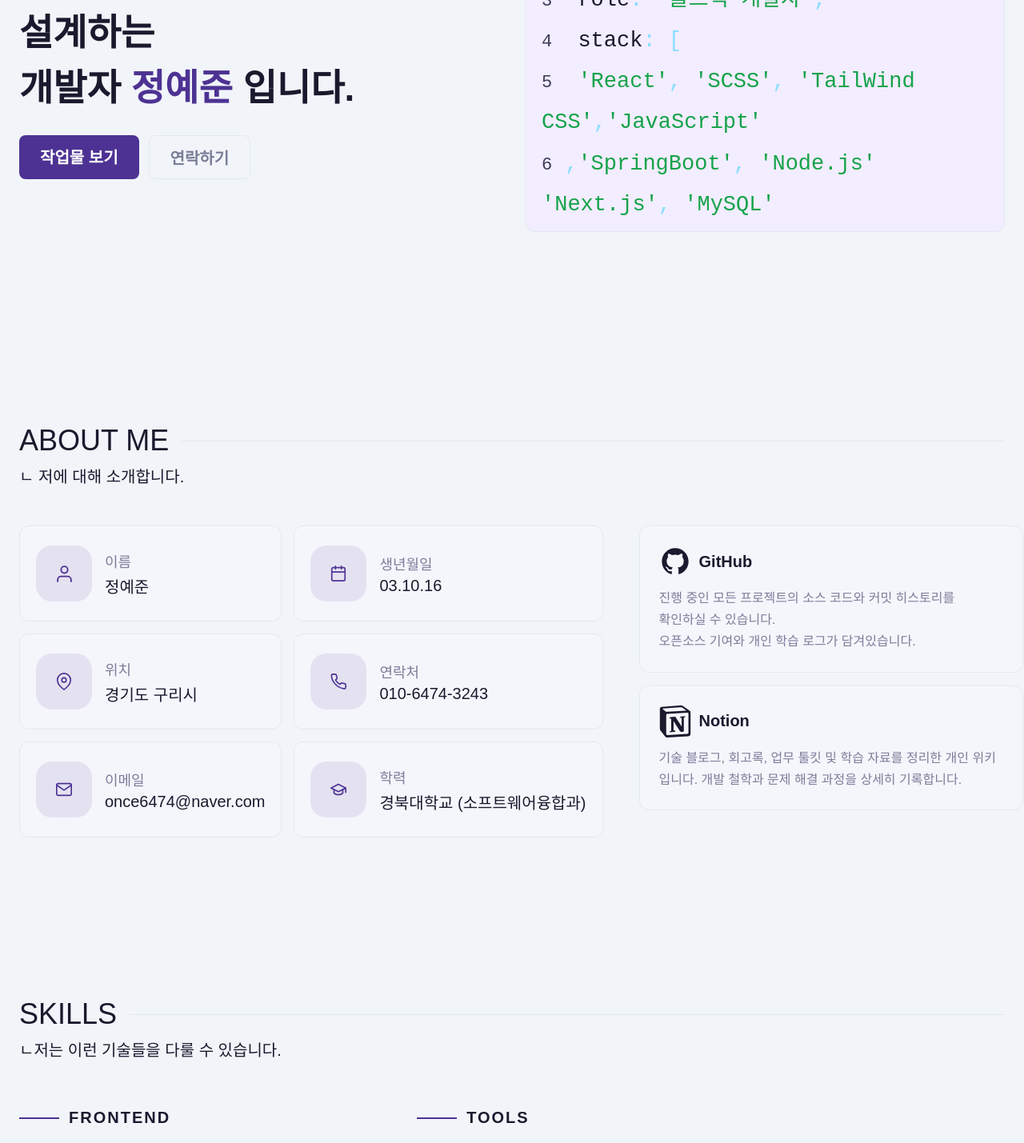
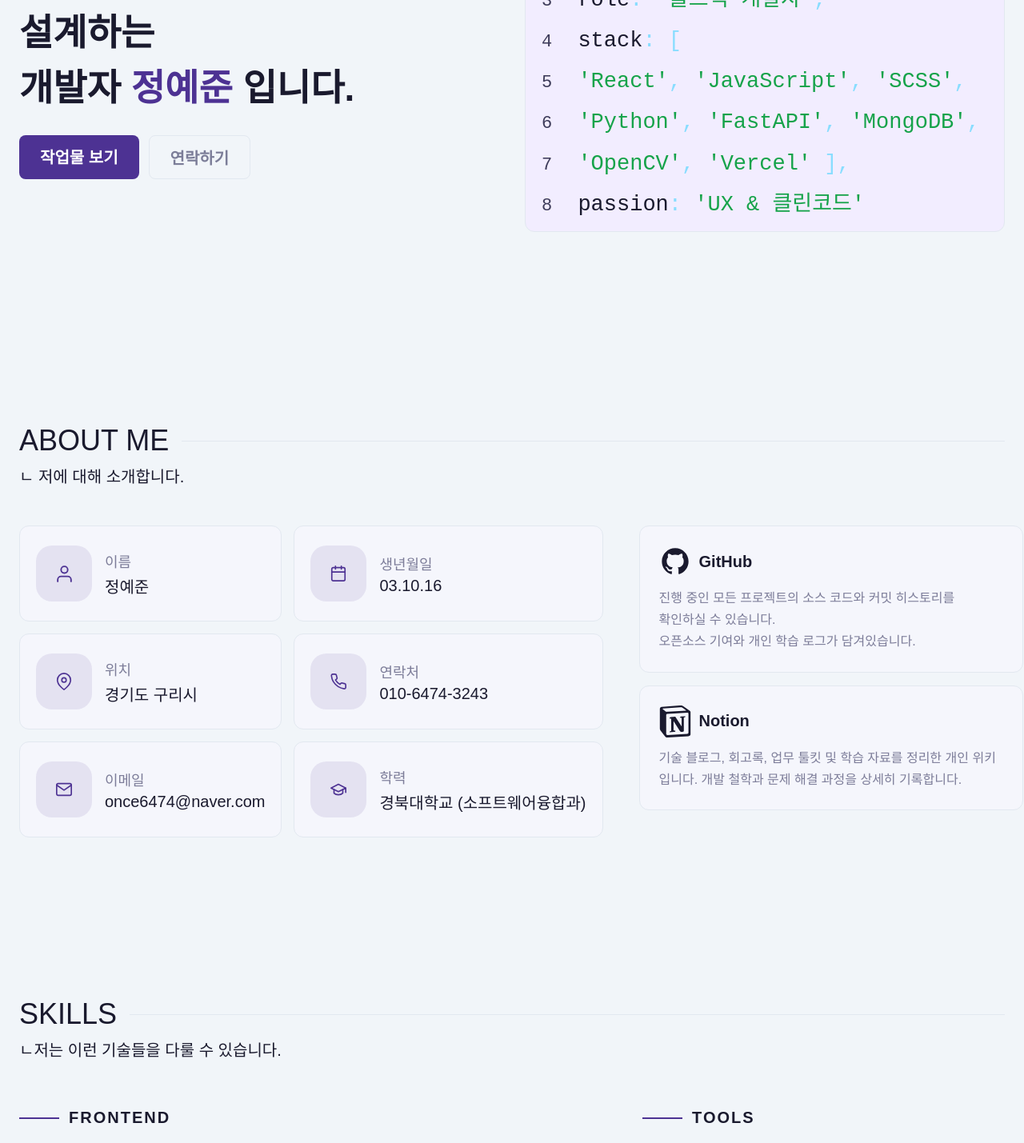
Before and after one commit to Yejun-Jung/JYJ-Portfolio, a React (Vite) app: page / in a window 1280 px wide. Shown: the part 420-1849 px from the top of the page at 80% size. Built offline with nearby package versions, Linux system fonts and the light colour scheme.

Commit message:
animation / miniProject update

```diff
--- a/src/components/sections/About.jsx
+++ b/src/components/sections/About.jsx
@@ -13,20 +13,20 @@ const About = () => {
     };
 
     const itemVariants = {
-        hidden: { opacity: 0, y: 30 },
+        hidden: { opacity: 0, y: 20 },
         visible: {
             opacity: 1,
             y: 0,
-            transition: { duration: 0.6, ease: "easeOut" },
+            transition: { type: "spring", stiffness: 70, damping: 14 },
         },
     };
 
     const linkVariants = {
-        hidden: { opacity: 0, x: 30 },
+        hidden: { opacity: 0, x: 20 },
         visible: {
             opacity: 1,
             x: 0,
-            transition: { duration: 0.6, ease: "easeOut" },
+            transition: { type: "spring", stiffness: 70, damping: 14 },
         },
     };
 
@@ -131,7 +131,7 @@ const About = () => {
                             rel="noreferrer"
                             className={styles.linkCard}
                             variants={linkVariants}
-                            whileHover={{ scale: 1.02 }}
+                            whileHover={{ scale: 1.01, y: -2 }}
                             whileTap={{ scale: 0.98 }}
                         >
                             <div className={styles.linkHeader}>
@@ -149,7 +149,7 @@ const About = () => {
                             rel="noreferrer"
                             className={styles.linkCard}
                             variants={linkVariants}
-                            whileHover={{ scale: 1.02 }}
+                            whileHover={{ scale: 1.01, y: -2 }}
                             whileTap={{ scale: 0.98 }}
                         >
                             <div className={styles.linkHeader}>
--- a/src/components/sections/Hero.jsx
+++ b/src/components/sections/Hero.jsx
@@ -7,9 +7,9 @@ const codeLines = [
   { parts: [{ cls: "tx", text: " name" }, { cls: "pl", text: ": " }, { cls: "str", text: "'정예준'" }, { cls: "pl", text: "," }] },
   { parts: [{ cls: "tx", text: " role" }, { cls: "pl", text: ": " }, { cls: "str", text: "'풀스택 개발자'" }, { cls: "pl", text: "," }] },
   { parts: [{ cls: "tx", text: " stack" }, { cls: "pl", text: ": [" }] },
-  { parts: [{ cls: "str", text: " 'React'" }, { cls: "pl", text: ", " }, { cls: "str", text: "'SCSS'" }, { cls: "pl", text: ", " }, { cls: "str", text: "'TailWind CSS'" }, { cls: "pl", text: "," }, { cls: "str", text: "'JavaScript'" }] },
-  { parts: [{ cls: "pl", text: "," }, { cls: "str", text: "'SpringBoot'" }, { cls: "pl", text: ", " }, { cls: "str", text : "'Node.js'" }, { cls: "str", text: " 'Next.js'" }, { cls: "pl", text: ", " }, { cls: "str", text: "'MySQL'" }] },
-  { parts: [{ cls: "pl", text: ", " }, { cls: "str", text: "'DBeaver'" }, { cls: "pl", text: ", " }, { cls: "str", text: "'Python'" },  { cls: "pl", text: " ]," }] },
+  { parts: [{ cls: "str", text: " 'React'" }, { cls: "pl", text: ", " }, { cls: "str", text: "'JavaScript'" }, { cls: "pl", text: ", " }, { cls: "str", text: "'SCSS'" }, { cls: "pl", text: "," }] },
+  { parts: [{ cls: "str", text: " 'Python'" }, { cls: "pl", text: ", " }, { cls: "str", text: "'FastAPI'" }, { cls: "pl", text: ", " }, { cls: "str", text: "'MongoDB'" }, { cls: "pl", text: "," }] },
+  { parts: [{ cls: "str", text: " 'OpenCV'" }, { cls: "pl", text: ", " }, { cls: "str", text: "'Vercel'" }, { cls: "pl", text: " ]," }] },
   { parts: [{ cls: "tx", text: " passion" }, { cls: "pl", text: ": " }, { cls: "str", text: "'UX & 클린코드'" }] },
   { parts: [{ cls: "pl", text: "}" }] },
 ];
@@ -34,15 +34,15 @@ const Hero = () => {
   };
 
   const itemVariants = {
-    hidden: { opacity: 0, y: 30 },
-    visible: { opacity: 1, y: 0, transition: { type: "spring", stiffness: 80, damping: 12 } }
+    hidden: { opacity: 0, y: 20 },
+    visible: { opacity: 1, y: 0, transition: { type: "spring", stiffness: 70, damping: 14 } }
   };
 
   const editorVariants = {
-    hidden: { opacity: 0, x: 50, scale: 0.95 },
+    hidden: { opacity: 0, x: 30, scale: 0.98 },
     visible: {
       opacity: 1, x: 0, scale: 1,
-      transition: { type: "spring", bounce: 0.3, duration: 0.8, delay: 0.4 }
+      transition: { type: "spring", stiffness: 60, damping: 15, delay: 0.3 }
     }
   };
 
--- a/src/components/sections/MiniProjects.jsx
+++ b/src/components/sections/MiniProjects.jsx
@@ -10,8 +10,8 @@ const MiniProjects = () => {
   };
 
   const itemVariants = {
-    hidden: { opacity: 0, y: 30 },
-    visible: { opacity: 1, y: 0, transition: { duration: 0.6, ease: "easeOut" } },
+    hidden: { opacity: 0, y: 20 },
+    visible: { opacity: 1, y: 0, transition: { type: "spring", stiffness: 70, damping: 14 } },
   };
 
   const lineVariants = {
@@ -43,7 +43,7 @@ const MiniProjects = () => {
             <motion.div
               key={project.id}
               variants={itemVariants}
-              whileHover={{ scale: 1.03, y: -5 }}
+              whileHover={{ y: -5, scale: 1.02 }}
               whileTap={{ scale: 0.98 }}
             >
               <MiniProjectCard project={project} />
--- a/src/components/sections/Projects.jsx
+++ b/src/components/sections/Projects.jsx
@@ -45,21 +45,19 @@ const Projects = () => {
         },
     };
 
-    // 카드 애니메이션 (인덱스에 따라 좌우 번갈아가며 등장 + 스프링 효과)
+    // 카드 애니메이션 (자연스럽고 과하지 않은 등장)
     const cardVariants = {
         hidden: (index) => ({
             opacity: 0,
-            x: index % 2 === 0 ? -50 : 50, // 짝수는 왼쪽(-50), 홀수는 오른쪽(50)에서 시작
             y: 30,
         }),
         visible: {
             opacity: 1,
-            x: 0,
             y: 0,
             transition: {
-                type: "spring", // 통통 튀는 스프링 효과
-                stiffness: 80,
-                damping: 12,
+                type: "spring", // 부드러운 스프링
+                stiffness: 70,
+                damping: 14,
                 mass: 1,
             },
         },
@@ -88,10 +86,10 @@ const Projects = () => {
                     {projectsData.map((project, index) => (
                         <motion.div
                             key={project.id}
-                            custom={index} // variants에 index 전달
+                            custom={index}
                             variants={cardVariants}
-                            whileHover={{ scale: 1.02 }} // 마우스 올렸을 때 살짝 커지는 효과
-                            whileTap={{ scale: 0.98 }}   // 클릭 시 살짝 작아지는 효과
+                            whileHover={{ y: -5, scale: 1.01 }} // 과하지 않게 살짝 떠오르는 효과
+                            whileTap={{ scale: 0.98 }}
                         >
                             <ProjectCard project={project} />
                         </motion.div>
--- a/src/components/sections/Skills.jsx
+++ b/src/components/sections/Skills.jsx
@@ -3,9 +3,9 @@ import styles from "./Skills.module.scss";
 
 const Skills = () => {
   const skillsData = [
-    { id: "frontend", title: "FRONTEND", items: ["React.js", "Next.js", "Tailwind CSS", "SCSS"] },
+    { id: "frontend", title: "FRONTEND", items: ["React.js", "Next.js", "JavaScript", "Tailwind CSS", "SCSS"] },
     { id: "tools", title: "TOOLS", items: ["Figma", "Notion"] },
-    { id: "backend", title: "BACKEND", items: ["Node.js", "MySQL", "Docker", "DBeaver"] },
+    { id: "backend", title: "BACKEND", items: ["Python", "FastAPI", "Node.js", "MongoDB", "MySQL", "Docker", "DBeaver"] },
     { id: "vcs", title: "VCS", items: ["GitHub"] },
     { id: "deployment", title: "DEPLOYMENT", items: ["Vercel"] }
   ];
@@ -38,11 +38,11 @@ const Skills = () => {
   };
 
   const badgeVariants = {
-    hidden: { opacity: 0, scale: 0.5 },
+    hidden: { opacity: 0, scale: 0.8 },
     visible: {
       opacity: 1,
       scale: 1,
-      transition: { type: "spring", stiffness: 200, damping: 10 }
+      transition: { type: "spring", stiffness: 100, damping: 12 }
     }
   };
 
@@ -83,9 +83,9 @@ const Skills = () => {
                     className={styles.badge}
                     variants={badgeVariants}
                     whileHover={{
-                      scale: 1.1,
-                      y: -5,
-                      rotate: idx % 2 === 0 ? 3 : -3
+                      scale: 1.05,
+                      y: -3,
+                      rotate: idx % 2 === 0 ? 2 : -2
                     }}
                     whileTap={{ scale: 0.95 }}
                   >
--- a/src/components/ui/MiniProjectCard.jsx
+++ b/src/components/ui/MiniProjectCard.jsx
@@ -36,6 +36,12 @@ const icons = {
       <circle cx="12" cy="10" r="3" />
     </svg>
   ),
+  search: (
+    <svg width="32" height="32" viewBox="0 0 24 24" fill="none" stroke="currentColor" strokeWidth="1.5" strokeLinecap="round" strokeLinejoin="round">
+      <circle cx="11" cy="11" r="8" />
+      <line x1="21" y1="21" x2="16.65" y2="16.65" />
+    </svg>
+  ),
 };
 
 const MiniProjectCard = ({ project }) => {
--- a/src/data/miniProjectsData.js
+++ b/src/data/miniProjectsData.js
@@ -59,6 +59,16 @@ const miniProjectsData = [
     icon: "wifi",
     iconColor: "#f87171",
   },
+  {
+    id: 7,
+    category: "개인 프로젝트 · 웹 스크래핑 기반 검색 서비스",
+    title: "지식백과 검색기",
+    description: "네이버 지식백과 API와 BeautifulSoup을 활용한 검색 및 즐겨찾기 서비스.",
+    tags: ["PYTHON", "FASTAPI", "MONGODB", "BEAUTIFULSOUP", "VERCEL"],
+    githubUrl: "https://github.com/Yejun-Jung/jyj-dictionary-project",
+    icon: "search",
+    iconColor: "#2db400",
+  },
 ];
 
 export default miniProjectsData;
```
